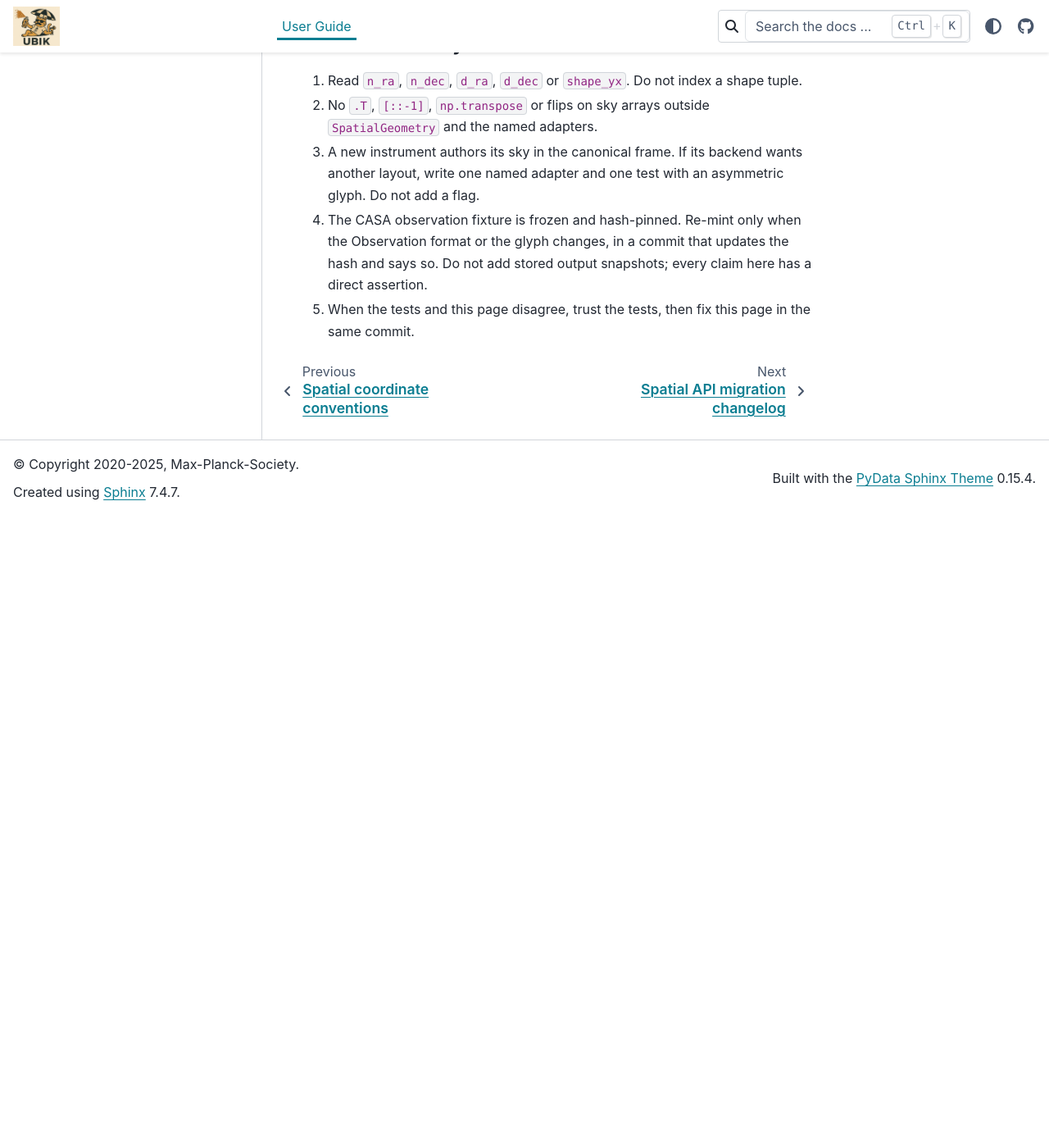
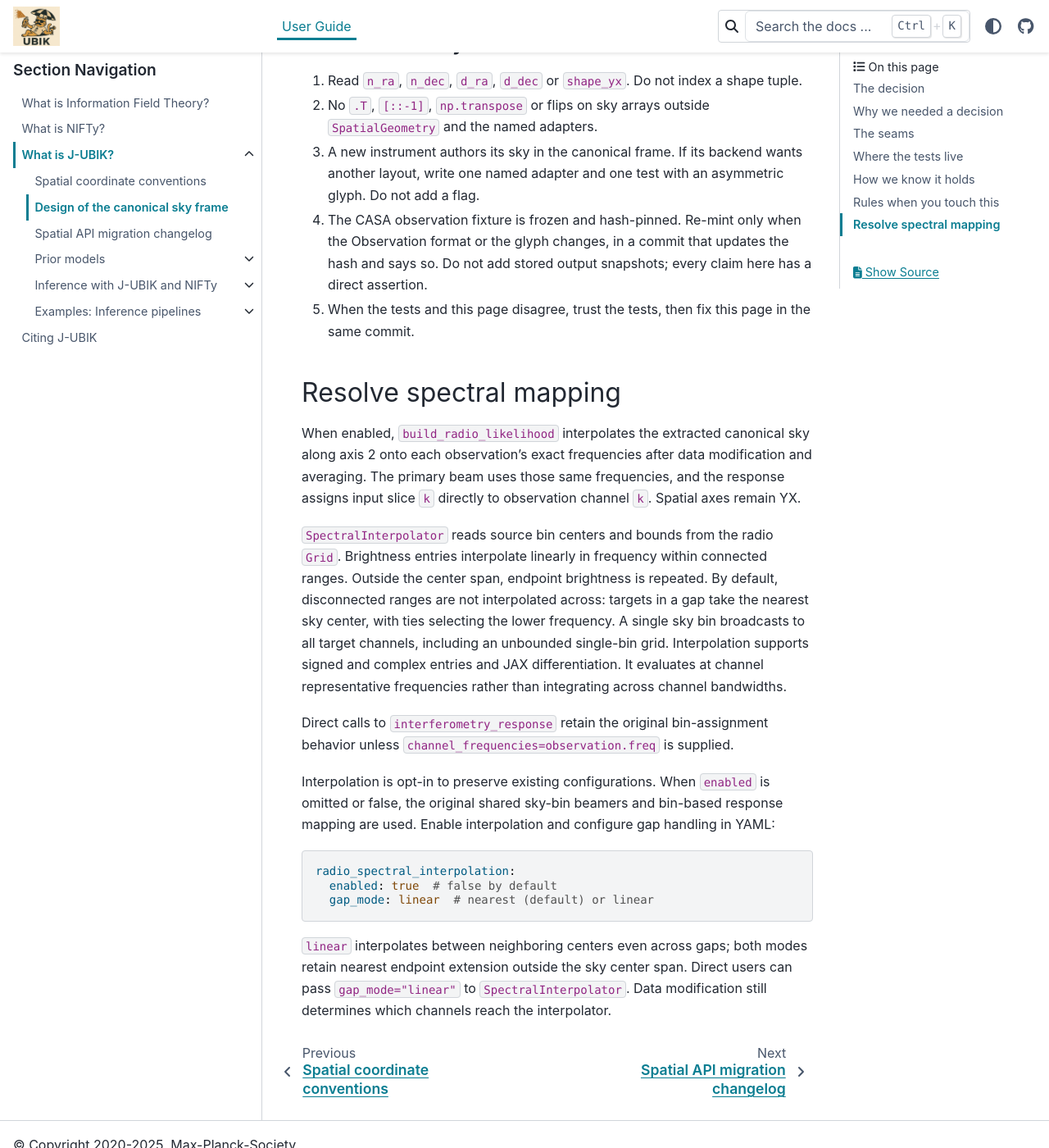
Before and after one commit to NIFTy-PPL/J-UBIK, a Sphinx documentation site: the page built from docs/source/user/canonical-sky-design.md, in a window 1280 px wide and 1400 px high, scrolled down 4413 px. Shown: the whole window at 82% size. Built offline with Sphinx 7.4.7 and the PyData theme 0.15.4, drawn with Linux system fonts in a browser that asks for light colours; pages that are not in the unit, such as notebooks, are missing from menus; before the commit the page ends 5043 px from its top, so only the background shows below that.

Commit message:
Added documentation about the resolve spectral interpolation in the documentatin file for the canoncial sky

````diff
--- a/docs/source/user/canonical-sky-design.md
+++ b/docs/source/user/canonical-sky-design.md
@@ -143,3 +143,37 @@ the fixture, and the tests enforce a 150 kB budget.
    claim here has a direct assertion.
 5. When the tests and this page disagree, trust the tests, then fix this
    page in the same commit.
+
+## Resolve spectral mapping
+
+When enabled, `build_radio_likelihood` interpolates the extracted canonical sky along axis 2
+onto each observation's exact frequencies after data modification and averaging.
+The primary beam uses those same frequencies, and the response assigns input
+slice `k` directly to observation channel `k`. Spatial axes remain YX.
+
+`SpectralInterpolator` reads source bin centers and bounds from the radio `Grid`.
+Brightness entries interpolate linearly in frequency within connected ranges.
+Outside the center span, endpoint brightness is repeated. By default, disconnected ranges
+are not interpolated across: targets in a gap take the nearest sky center,
+with ties selecting the lower frequency. A single sky bin broadcasts to all
+target channels, including an unbounded single-bin grid. Interpolation supports
+signed and complex entries and JAX differentiation. It evaluates at channel
+representative frequencies rather than integrating across channel bandwidths.
+
+Direct calls to `interferometry_response` retain the original bin-assignment
+behavior unless `channel_frequencies=observation.freq` is supplied.
+
+Interpolation is opt-in to preserve existing configurations. When `enabled` is
+omitted or false, the original shared sky-bin beamers and bin-based response
+mapping are used. Enable interpolation and configure gap handling in YAML:
+
+```yaml
+radio_spectral_interpolation:
+  enabled: true  # false by default
+  gap_mode: linear  # nearest (default) or linear
+```
+
+`linear` interpolates between neighboring centers even across gaps; both modes
+retain nearest endpoint extension outside the sky center span. Direct users
+can pass `gap_mode="linear"` to `SpectralInterpolator`. Data modification still
+determines which channels reach the interpolator.
````
